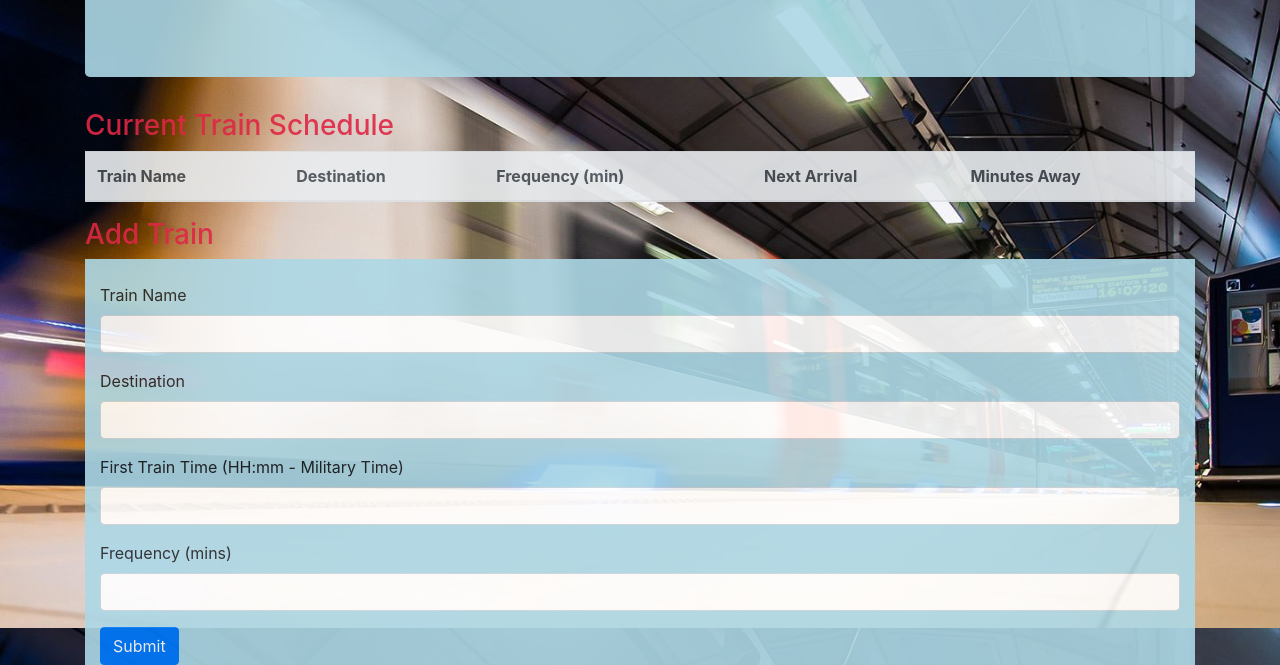
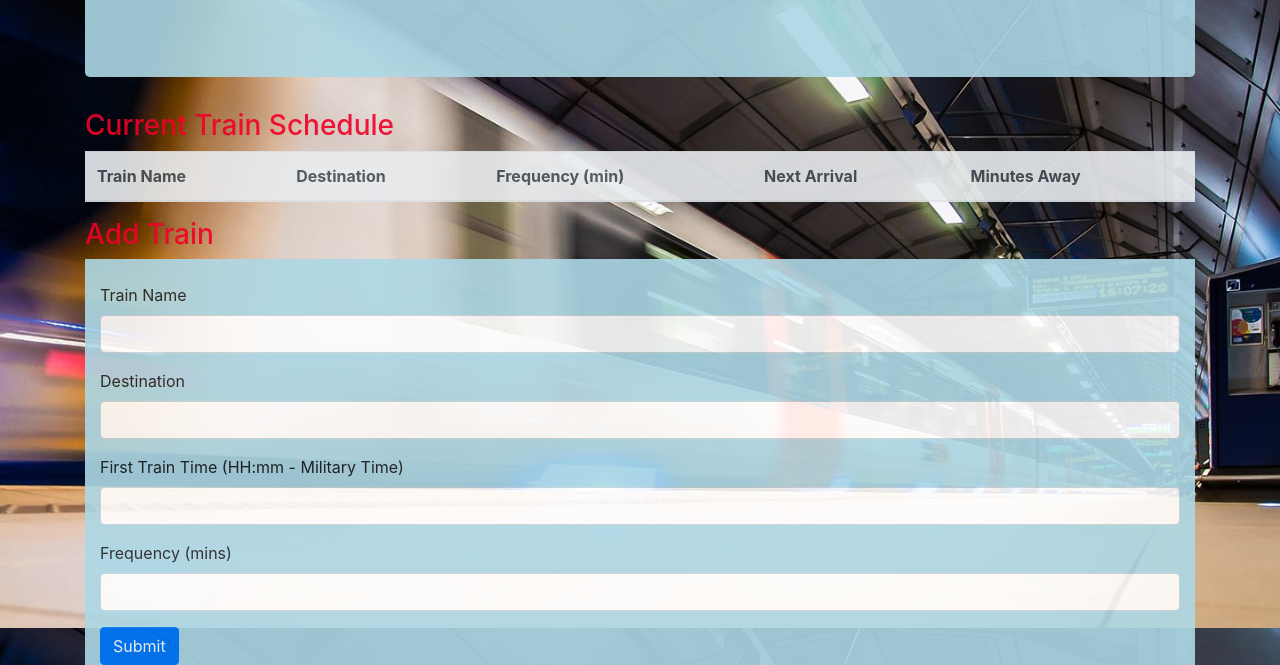
Before and after one commit to rlim406/Train-Scheduler, a plain HTML site: page index.html in a window 1280 px wide. Shown: the part 172-837 px from the top of the page. Drawn offline with nearby package versions, Linux system fonts and the light colour scheme; no server answers.

Commit message:
style commit

```diff
--- a/assets/css/style.css
+++ b/assets/css/style.css
@@ -9,5 +9,6 @@
 }
 
 h3{
-  color:rgb(223, 39, 69);
+  color:rgb(241, 0, 40);
+  font-weight:500;
 }
```
Also changed, not shown: 1 other file.
